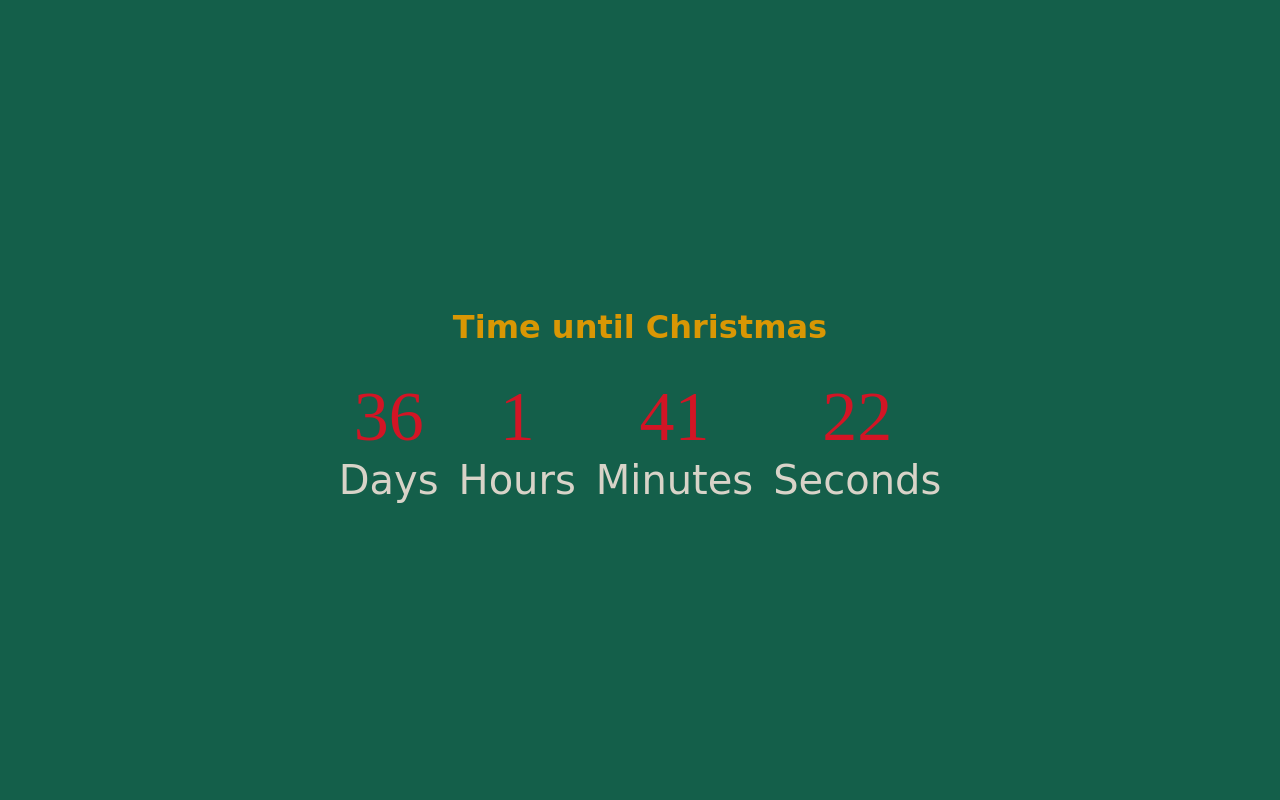
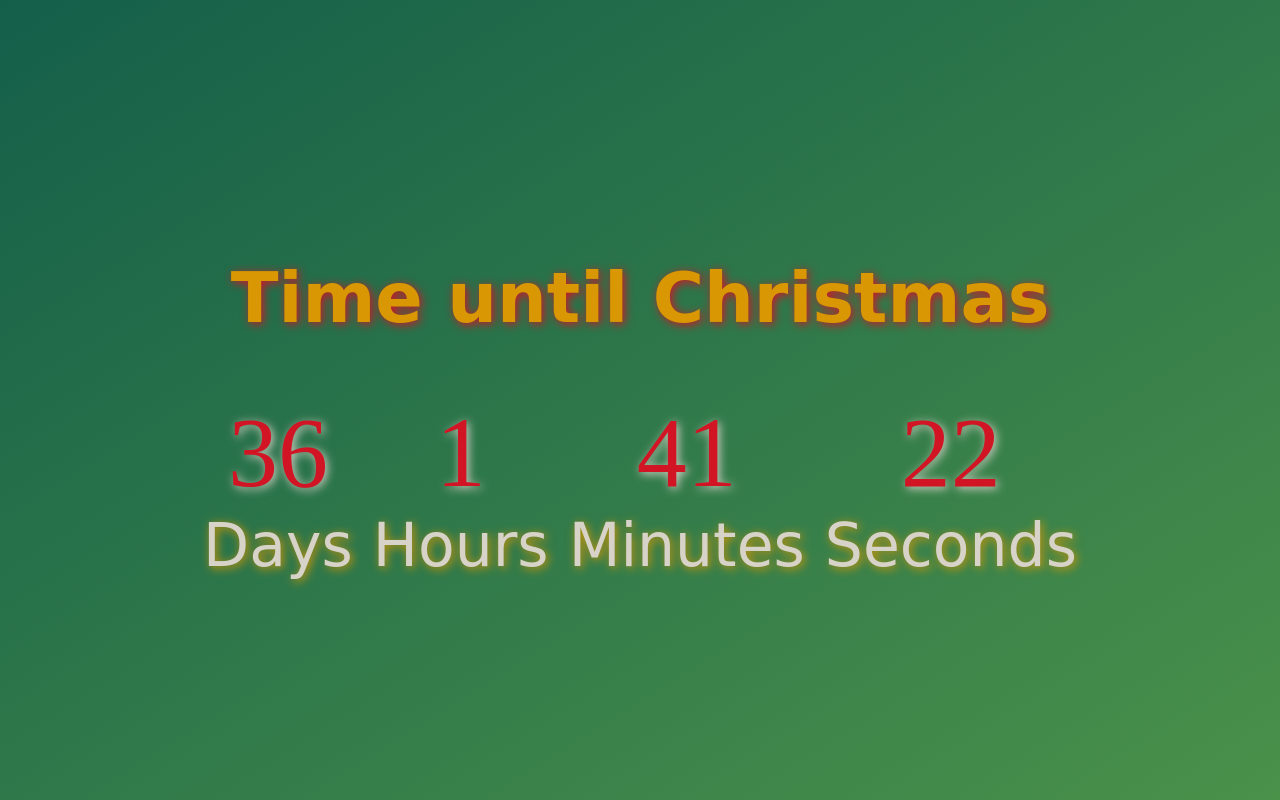
Before and after one commit to nickminor/ChristmasCounter, a plain HTML site: page index.html in a window 1280 px wide. Drawn offline with Linux system fonts and the light colour scheme; a web font is replaced by a local one.

Commit message:
Added styling

```diff
--- a/style.css
+++ b/style.css
@@ -18,10 +18,13 @@ body {
 h1 {
   color: var(--goldish);
   font-family: 'Petit Formal Script', cursive;
+  font-size: 70px;
+  text-shadow: 2px 2px 10px var(--redish);
 }
 
 .container {
   background-color: var(--greenish);
+  background-image: linear-gradient(to bottom right, var(--greenish), rgb(74, 145, 74));
   display: flex;
   flex: 1;
   height: 100%;
@@ -40,15 +43,17 @@ display: flex;
 flex-direction: column;
 padding: 10px;
 text-align: center;
-font-size: 70px;
+font-size: 100px;
 }
 
 .countdown > div > span{
   color: var(--redish);
+  text-shadow: 2px 2px 10px var(--grayish);
 }
 
 .countdown > div > span:nth-of-type(2){
   color: var(--grayish);
   font-family: 'Lily Script One', cursive;
-  font-size: 40px;
+  font-size: 60px;
+  text-shadow: 2px 2px 10px var(--goldish);
 }
```
